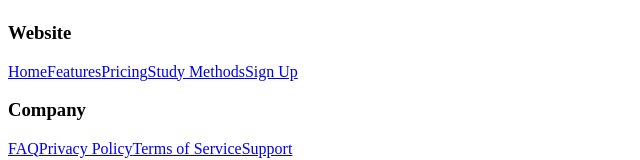
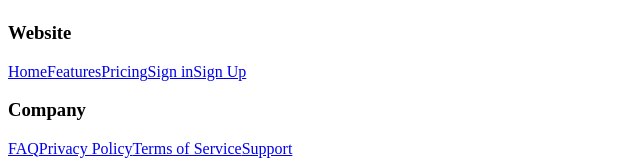
Before and after one commit to shxhidtutorly/gettutorly, a Next.js app: page /Support in a window 1280 px wide. Shown: the part 1811-1971 px from the top of the page, without its empty margins (0-640 px from the left). Built offline with nearby package versions, Linux system fonts and the light colour scheme.

Commit message:
Update footer.tsx

```diff
--- a/src/components/footer.tsx
+++ b/src/components/footer.tsx
@@ -55,8 +55,8 @@ export function Footer() {
               <Link href="/pricing" className="block font-bold hover:text-purple-400 transition-colors">
                 Pricing
               </Link>
-              <Link href="/study-techniques" className="block font-bold hover:text-purple-400 transition-colors">
-                Study Methods
+              <Link href="/signin" className="block font-bold hover:text-purple-400 transition-colors">
+                Sign in
               </Link>
               <Link href="/signup" className="block font-bold hover:text-purple-400 transition-colors">
                 Sign Up
```
